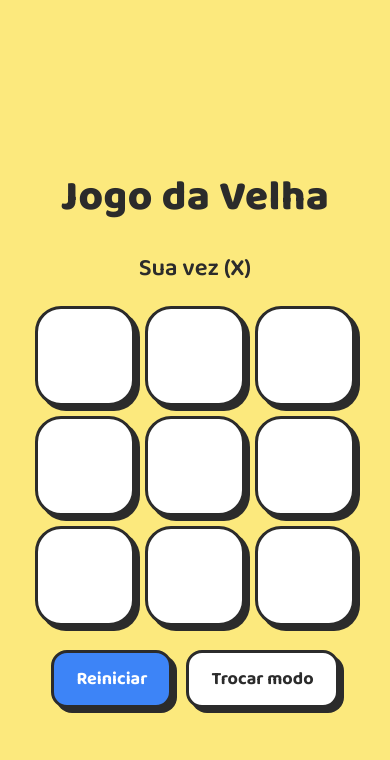
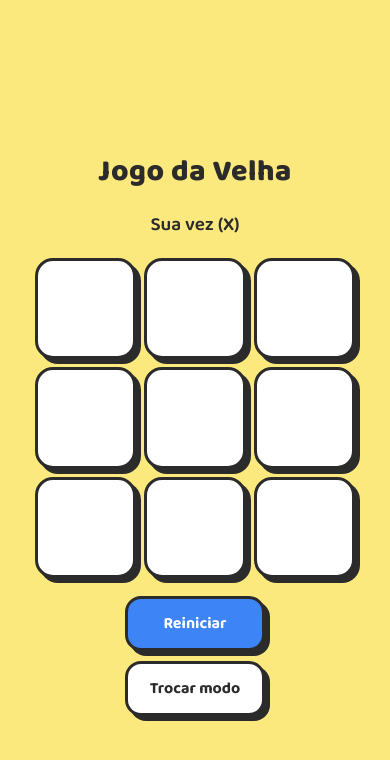
Before and after one commit to gustavobarbosadsgn/jogo-da-velha, a plain HTML site: page index.html in a window 390 px wide. Both pictures are taken after a click on the button "Começar". Drawn offline with Linux system fonts and the light colour scheme.

Commit message:
jogo-da-velha-responsivo
Multiplayer em tempo real (Firebase)

```diff
--- a/index.html
+++ b/index.html
@@ -2,6 +2,7 @@
 <html lang="pt-br">
 <head>
 <meta charset="UTF-8">
+<meta name="viewport" content="width=device-width, initial-scale=1, viewport-fit=cover">
 <title>Jogo da Velha</title>
 <link rel="preconnect" href="https://fonts.googleapis.com">
 <link rel="preconnect" href="https://fonts.gstatic.com" crossorigin>
@@ -40,7 +41,8 @@
     box-shadow: 6px 6px 0 #2b2b2b;
     padding: 22px 26px;
     margin-bottom: 24px;
-    width: 320px;
+    width: 100%;
+    max-width: 320px;
   }
 
   .option-group {
@@ -195,16 +197,18 @@
 
   #board {
     display: grid;
-    grid-template-columns: repeat(3, 100px);
-    grid-template-rows: repeat(3, 100px);
+    grid-template-columns: repeat(3, 1fr);
+    grid-template-rows: repeat(3, 1fr);
     gap: 10px;
     margin-bottom: 24px;
+    width: min(320px, calc(100vw - 40px));
+    aspect-ratio: 1 / 1;
   }
   .cell {
     background: #fff;
     border: 3px solid #2b2b2b;
     border-radius: 26px;
-    font-size: 48px;
+    font-size: clamp(28px, 11vw, 48px);
     font-weight: 700;
     font-family: 'Baloo 2', 'Comic Sans MS', sans-serif;
     color: #2b2b2b;
@@ -214,6 +218,8 @@
     justify-content: center;
     box-shadow: 5px 5px 0 #2b2b2b;
     transition: transform 0.08s ease;
+    min-width: 0;
+    min-height: 0;
   }
   .cell:hover:not(:disabled) {
     background: #fff8e1;
@@ -248,6 +254,61 @@
   .button-row button.action {
     width: auto;
     padding: 12px 22px;
+  }
+
+  @media (max-width: 600px) {
+    body {
+      padding: 16px 10px;
+    }
+    h1 {
+      font-size: 30px;
+      margin-bottom: 14px;
+    }
+    h2 {
+      font-size: 19px;
+    }
+    .panel {
+      padding: 18px 18px;
+    }
+    .radio-pill {
+      font-size: 15px;
+      padding: 12px 14px;
+      min-height: 44px;
+    }
+    .field-label {
+      font-size: 14px;
+    }
+    select, .code-input {
+      font-size: 16px;
+      padding: 12px;
+      min-height: 44px;
+    }
+    button.action {
+      font-size: 16px;
+      padding: 13px 20px;
+      min-height: 48px;
+    }
+    #roomCodeDisplay {
+      font-size: 32px;
+      letter-spacing: 6px;
+    }
+    #message {
+      font-size: 19px;
+    }
+    #board {
+      gap: 8px;
+      margin-bottom: 18px;
+    }
+    .cell {
+      border-radius: 18px;
+    }
+    .button-row {
+      flex-direction: column;
+      gap: 10px;
+    }
+    .button-row button.action {
+      width: 100%;
+    }
   }
 </style>
 </head>
```
